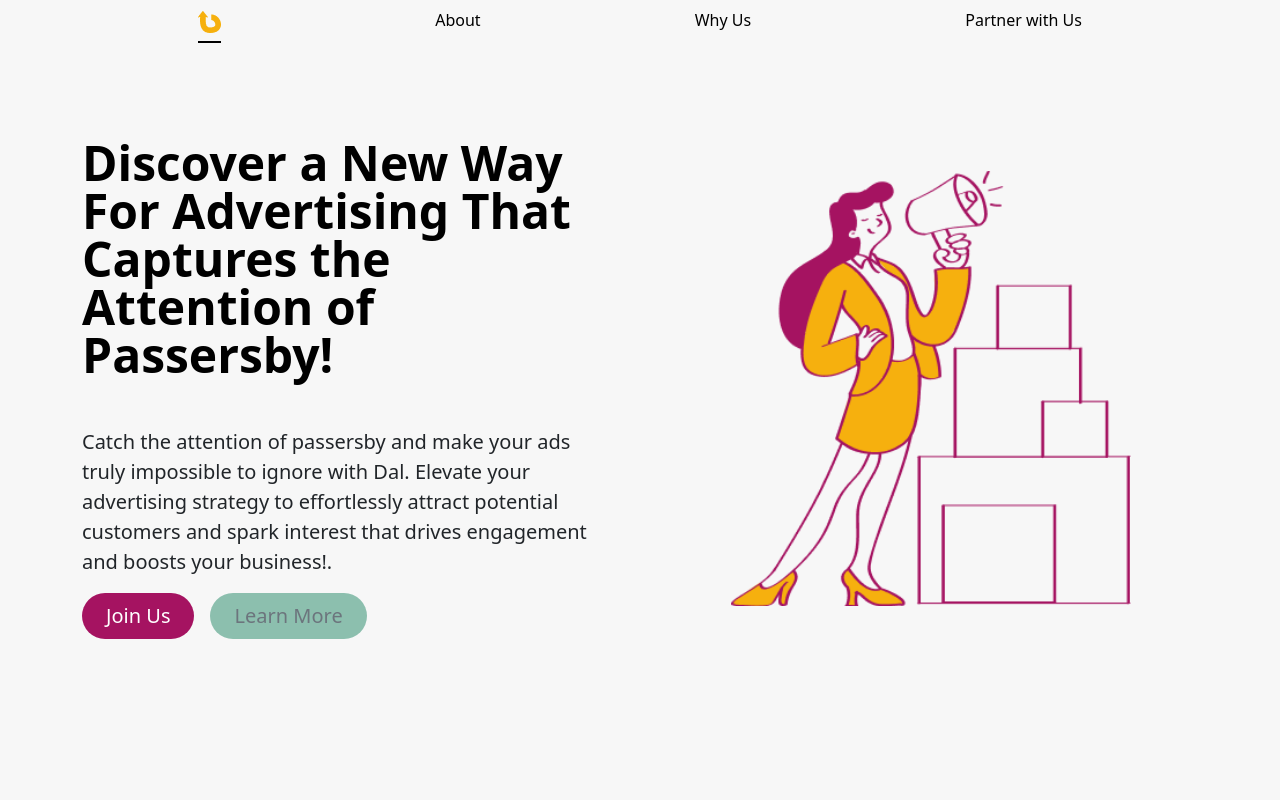
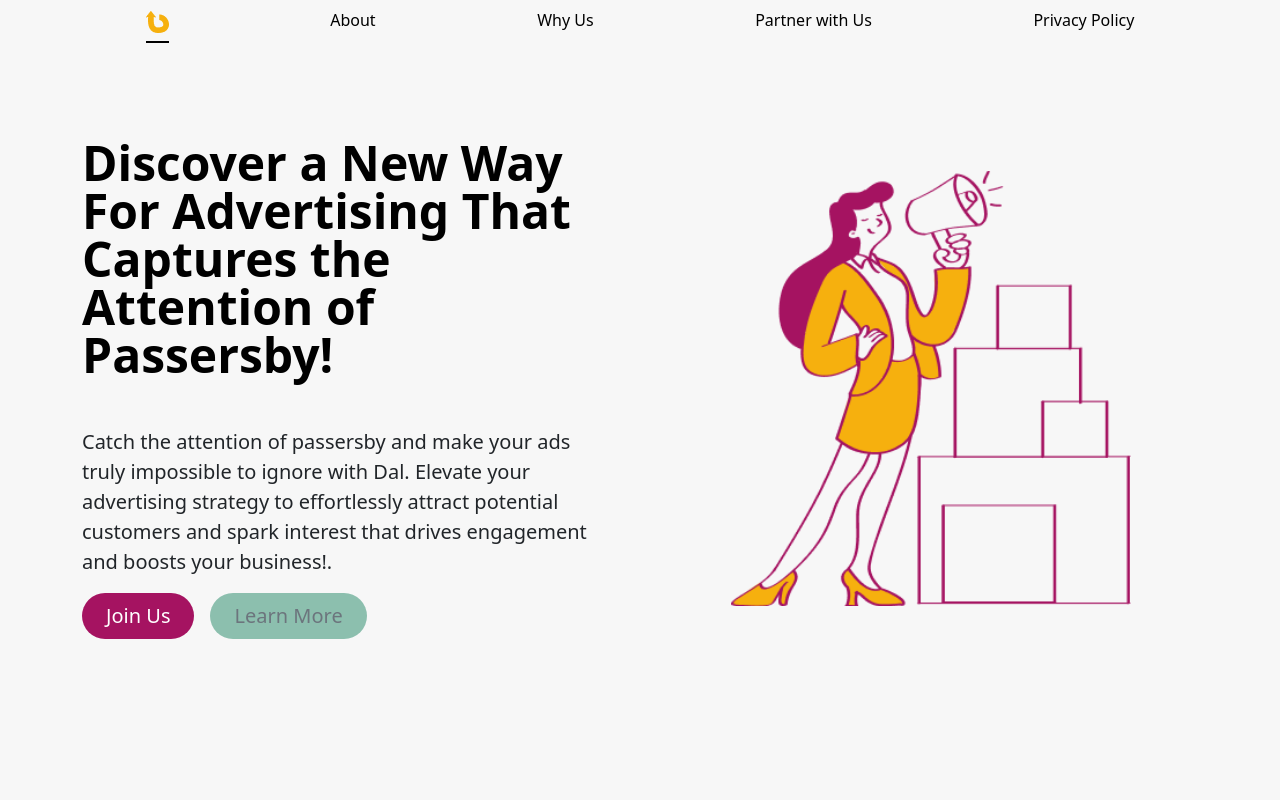
Before and after one commit to Nashruful/Dal-website, a plain HTML site: page index.html in a window 1280 px wide. Shown: the top 800 px of the page. Drawn offline with nearby package versions, Linux system fonts and the light colour scheme.

Commit message:
Update index.html

```diff
--- a/index.html
+++ b/index.html
@@ -53,6 +53,8 @@
     <a class="nav-item nav-link link-body-emphasis" href="#about-dal">About</a>
     <a class="nav-item nav-link link-body-emphasis" href="#why-dal">Why Us</a>
     <a class="nav-item nav-link link-body-emphasis" href="mailto:dal0startup@gmail.com">Partner with Us</a>
+    <a class="nav-item nav-link link-body-emphasis" href="privacy-policy.html">Privacy Policy</a>
+
   </nav>
 
   <div class="container col-xxl-8  py-5 overflow-hidden mb-5">
```
